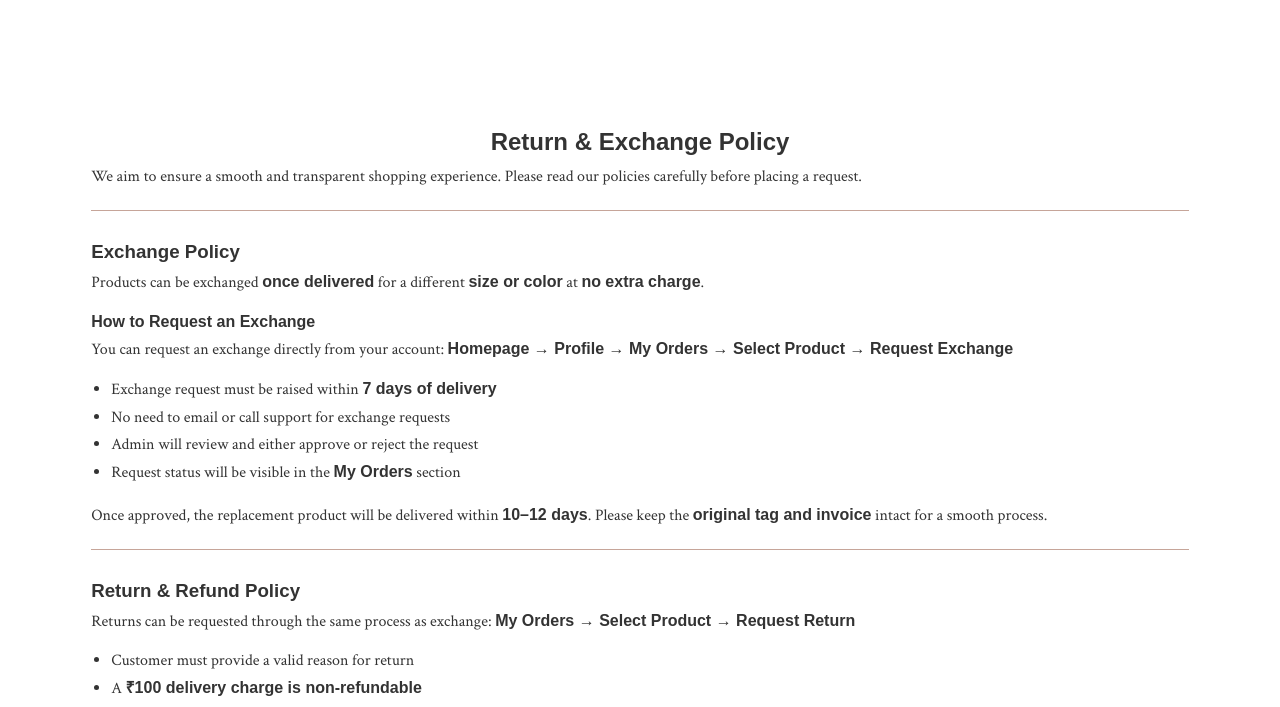
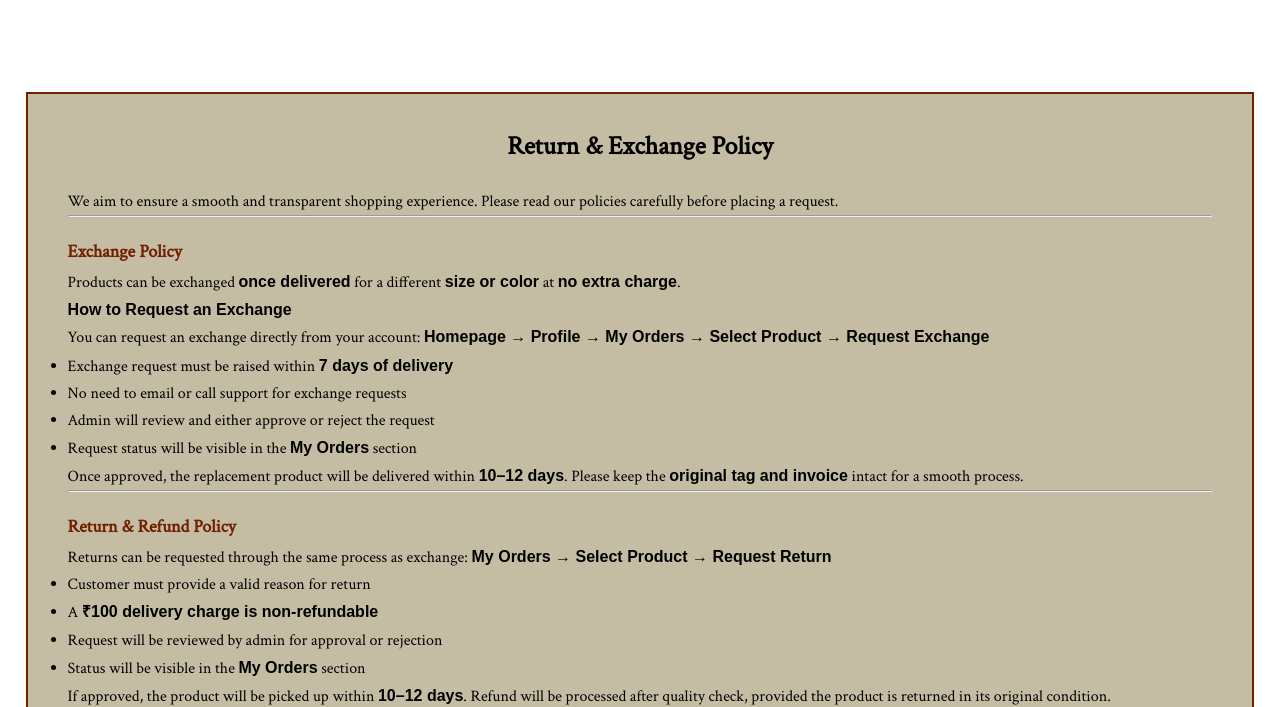
Before and after one commit to misbah-shaikhh/gracestyledesign, a website: page public/htmlpages/return.html in a window 1280 px wide. Shown: the part 72-779 px from the top of the page. Drawn offline with Linux system fonts and the light colour scheme; a web font is replaced by a local one.

Commit message:
back to old ui

```diff
--- a/public/csspages/form.css
+++ b/public/csspages/form.css
@@ -191,10 +191,44 @@
   line-height: 1.8;
 }
 
+.about-box h2 {
+  text-align: center;
+  font-size: 36px;
+  font-weight: 600;
+  margin-bottom: 20px;
+  text-decoration: underline;
+  font-family: 'Crimson Text', serif !important;
+}
+
 .about-box p {
   font-size: 20px;
   margin-bottom: 20px;
   text-align: center;
+  font-family: 'Crimson Text', serif !important;
+}
+
+.policy-section {
+  width: 96%;
+  max-width: 1600px;
+  margin: 40px auto;
+  background: rgba(157, 145, 103, 0.6);
+  border: 2px solid rgba(113, 32, 0, 1);
+  padding: 30px 40px;
+  color: #000;
+  line-height: 1.7;
+}
+
+.policy-section h2 {
+  text-align: center;
+  font-size: 26px;
+  margin-bottom: 20px;
+  font-family: 'Crimson Text', serif !important;
+}
+
+.policy-section h3 {
+  font-size: 18px;
+  margin-top: 20px;
+  color: rgba(113, 32, 0, 1);
   font-family: 'Crimson Text', serif !important;
 }
 
@@ -204,7 +238,9 @@
   font-weight: 600;
   font-family: 'Crimson Text', serif !important;
 }
-
+.policy-section p, ol, li {
+    font-family: 'Crimson Text', serif !important;
+}
 
 .resend-link {
   cursor: pointer;
@@ -212,60 +248,7 @@
   font-weight: 600;
 }
 
-/* FIX GLOBAL POLICY ALIGNMENT */
-.about-box,
-.policy-section {
-  width: 92%;
-  max-width: 1200px;
-  margin: 40px auto;
-  padding: 30px 40px;
-  line-height: 1.7;
-  text-align: left; /* IMPORTANT */
-}
 
-/* Keep only titles centered */
-.about-box h2,
-.policy-section h2 {
-  text-align: center;
-}
-
-/* FIX: stop centering paragraphs */
-.about-box p {
-  text-align: left !important;
-}
-
-/* POLICY TEXT CLEAN ALIGNMENT */
-.policy-section p,
-.policy-section li,
-.policy-section ol {
-  text-align: left;
-  font-family: 'Crimson Text', serif !important;
-}
-
-/* LIST SPACING FIX */
-.policy-section ul,
-.policy-section ol {
-  padding-left: 20px;
-  margin-bottom: 15px;
-}
-
-/* HEADINGS ALIGN CLEAN */
-.policy-section h3 {
-  text-align: left;
-  margin-top: 25px;
-}
-
-/* HORIZONTAL LINE FIX */
-.policy-section hr {
-  margin: 20px 0;
-  border: 0;
-  border-top: 1px solid rgba(113, 32, 0, 0.4);
-}
-
-/* OPTIONAL: improve readability */
-.policy-section p {
-  margin-bottom: 12px;
-}
 
 @media (max-width: 768px) {
 
```
